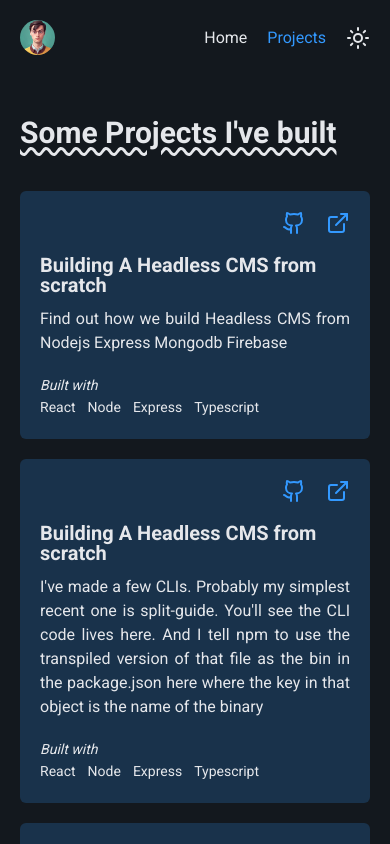
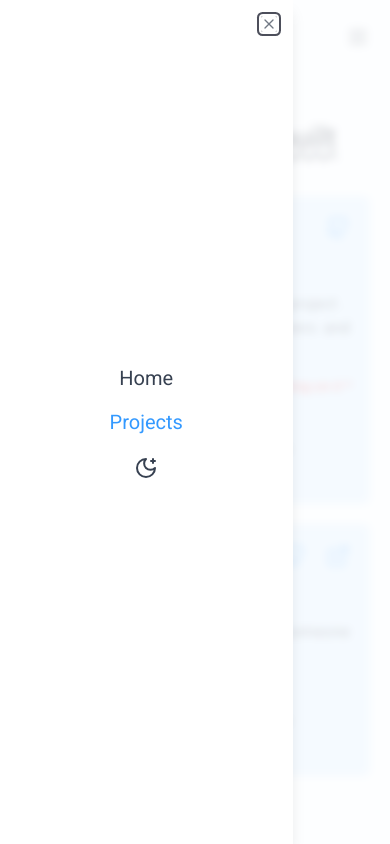
Before and after one commit to zphtet/zph-portfolio, a Next.js app: page /projects in a window 390 px wide. Both pictures are taken after a click on the button 358 px from the left and 37 px from the top of the page. Shown: the top 844 px of the page. Built offline with nearby package versions, Linux system fonts and the light colour scheme.

Commit message:
mobile nav and my pic

```diff
--- a/app/components/about-me.tsx
+++ b/app/components/about-me.tsx
@@ -36,11 +36,11 @@ const AboutMe = () => {
       <div className="flex-1 pt-16 flex justify-center">
         <div>
           <Image
-            className="rounded-md grayscale rotate-6 hover:rotate-0 transition-all hover:grayscale-0"
-            src={"/user.jpg"}
+            className="rounded-md grayscale rotate-6 hover:rotate-0 transition-all hover:[filter:grayscale(60%)]"
+            src={"/assets/my.png"}
             alt="profile pic"
-            width={200}
-            height={200}
+            width={150}
+            height={150}
           />
         </div>
       </div>
--- a/app/components/experience.tsx
+++ b/app/components/experience.tsx
@@ -26,8 +26,8 @@ const Experience = () => {
             />
             <div>
               <p>
-                Studied 4th Year (Electronics Engineering ) at Mandalay
-                Technological University - MTU
+                Studied 4<sup>th</sup> Year (Electronics Engineering ) at
+                Mandalay Technological University - MTU
               </p>
               <span className="text-sm">(2016 to 2020)</span>
             </div>
--- a/app/components/mobile-nav.tsx
+++ b/app/components/mobile-nav.tsx
@@ -1,22 +1,23 @@
-import {
-  Sheet,
-  SheetClose,
-  SheetContent,
-  SheetDescription,
-  SheetFooter,
-  SheetHeader,
-  SheetTitle,
-  SheetTrigger,
-} from "@/components/ui/sheet";
+import { Sheet, SheetContent, SheetTrigger } from "@/components/ui/sheet";
+import { Menu } from "lucide-react";
+import NavLinks from "./nav-links";
+import ThemeSwitcher from "./theme-switcher";
 
 const MobileNav = () => {
   return (
     <Sheet>
       <SheetTrigger asChild>
-        <button>Open</button>
+        <button>
+          <Menu />
+        </button>
       </SheetTrigger>
-      <SheetContent>
-        <p> This will be nav items</p>
+      <SheetContent side={"left"} className=" border-none ">
+        <div className=" w-full h-full grid place-items-center ">
+          <div className="flex flex-col gap-5">
+            <NavLinks />
+            <ThemeSwitcher />
+          </div>
+        </div>
       </SheetContent>
     </Sheet>
   );
--- a/app/components/nav-bar.tsx
+++ b/app/components/nav-bar.tsx
@@ -1,36 +1,29 @@
 import Image from "next/image";
-import NavLink from "./nav-link";
 import ThemeSwitcher from "./theme-switcher";
+import MobileNav from "./mobile-nav";
+import NavLinks from "./nav-links";
 
 const Navbar = () => {
-  const navLinkData = [
-    {
-      label: "Home",
-      pathname: "/",
-    },
-    {
-      label: "Projects",
-      pathname: "/projects",
-    },
-  ];
   return (
     <header className="max-w-7xl mx-auto  p-5 flex items-center justify-between">
-      <div>
+      <div className="w-[40px] h-[40px] rounded-full  overflow-hidden">
         <Image
-          src={"/user.jpg"}
+          src={"/assets/my.png"}
           alt="my pic"
-          width={35}
-          height={35}
-          className="rounded-full object-cover overflow-hidden"
+          width={40}
+          height={40}
+          className=" object-cover grayscale cursor-pointer"
         />
       </div>
       <nav className="flex items-center gap-5">
-        <div className="flex items-center gap-5">
-          {navLinkData.map((navlink) => {
-            return <NavLink key={navlink.label} {...navlink} />;
-          })}
+        <div className="block sm:hidden">
+          <MobileNav />
         </div>
-        <div>
+
+        <div className="sm:block hidden">
+          <NavLinks />
+        </div>
+        <div className="sm:block hidden">
           <ThemeSwitcher />
         </div>
       </nav>
--- a/app/components/nav-link.tsx
+++ b/app/components/nav-link.tsx
@@ -6,9 +6,13 @@ import { usePathname } from "next/navigation";
 const NavLink: React.FC<NavLinkType> = ({ label, pathname }) => {
   const curPathname = usePathname();
   const active = curPathname === pathname;
+  const clickHandler = () => {
+    document.getElementById("sheet-close")?.click();
+  };
   return (
     <Link
-      className={`text-base xsm:text-xl hover:text-primary ${
+      onClick={clickHandler}
+      className={`text-xl  xsm:text-xl hover:text-primary ${
         active && "text-primary"
       }`}
       href={pathname}
--- /dev/null
+++ b/app/components/nav-links.tsx
@@ -0,0 +1,23 @@
+import NavLink from "./nav-link";
+
+const NavLinks = () => {
+  const navLinkData = [
+    {
+      label: "Home",
+      pathname: "/",
+    },
+    {
+      label: "Projects",
+      pathname: "/projects",
+    },
+  ];
+  return (
+    <div className=" flex  sm:flex-row flex-col   items-center gap-4 sm:gap-5">
+      {navLinkData.map((navlink) => {
+        return <NavLink key={navlink.label} {...navlink} />;
+      })}
+    </div>
+  );
+};
+
+export default NavLinks;
--- a/app/components/pro-card.tsx
+++ b/app/components/pro-card.tsx
@@ -1,33 +1,51 @@
 import { ExternalLink, Github } from "lucide-react";
+import React from "react";
 
-const ProjectCard = ({ text }: { text?: string }) => {
+type ProjectCardProps = {
+  gitUrl: string;
+  liveUrl?: string;
+  working?: boolean;
+  title: string;
+  description: string;
+  builds: string[];
+};
+
+const ProjectCard: React.FC<ProjectCardProps> = ({
+  gitUrl,
+  liveUrl,
+  working,
+  title,
+  description,
+  builds,
+}) => {
   return (
     <div className="project-card  ">
       <div className="flex items-center gap-5 justify-end ">
-        <a href="https://www.google.com" target="_blank">
+        <a href={gitUrl} target="_blank">
           <Github className="text-primary" />
         </a>
-        <a href="https://www.google.com" target="_blank">
-          <ExternalLink className="text-primary" />
-        </a>
+        {liveUrl && (
+          <a href={liveUrl} target="_blank">
+            <ExternalLink className="text-primary" />
+          </a>
+        )}
       </div>
 
       <div className="space-y-3">
-        <h6 className="font-bold text-xl leading-5">
-          Building A Headless CMS from scratch
-        </h6>
-        <p className="text-justify">
-          {text ||
-            "  Find out how we build Headless CMS from Nodejs Express Mongodb Firebase"}
-        </p>
+        <h6 className="font-bold text-xl leading-5">{title}</h6>
+        <p className="text-justify">{description}</p>
+        {working && (
+          <span className=" block text-right mt-5 italic text-sm text-red-600">
+            Working on it *
+          </span>
+        )}
       </div>
       <div className=" flex-1 flex items-end ">
         <div className="techs">
           <span className="italic block text-sm">Built with </span>
-          <p>React</p>
-          <p>Node </p>
-          <p>Express</p>
-          <p>Typescript</p>
+          {builds.map((tech) => {
+            return <p key={tech}>{tech}</p>;
+          })}
         </div>
       </div>
     </div>
--- a/app/components/theme-switcher.tsx
+++ b/app/components/theme-switcher.tsx
@@ -14,11 +14,21 @@ const ThemeSwitcher = () => {
   return (
     <div className=" grid place-items-center">
       {theme === "light" ? (
-        <button onClick={() => setTheme("dark")}>
+        <button
+          onClick={() => {
+            setTheme("dark");
+            document.getElementById("sheet-close")?.click();
+          }}
+        >
           <MoonStar />
         </button>
       ) : (
-        <button onClick={() => setTheme("light")}>
+        <button
+          onClick={() => {
+            setTheme("light");
+            document.getElementById("sheet-close")?.click();
+          }}
+        >
           <Sun />
         </button>
       )}
--- a/app/projects/page.tsx
+++ b/app/projects/page.tsx
@@ -1,4 +1,22 @@
 import ProjectCard from "../components/pro-card";
+
+const Projects = [
+  {
+    gitUrl: "https://github.com/zphtet/dev-overflow",
+    working: true,
+    title: "StackOverflow Clone",
+    description:
+      "This is the stackoverflow clone project . Users can post , comment , answers and etc ...",
+    builds: ["NextJs", "Typescript", "MongoDB", "Prisma", "ShadcnUi"],
+  },
+  {
+    gitUrl: "https://github.com/zphtet/issue-tracker",
+    liveUrl: "https://issue-tracker-rho-lemon.vercel.app/",
+    title: "Issues Tracker",
+    description: "You can create issues and assign someone you want.",
+    builds: ["NextJs", "Typescript", "MongoDB", "Prisma", "ShadcnUi"],
+  },
+];
 
 const ProjectsPage = () => {
   return (
@@ -6,14 +24,9 @@ const ProjectsPage = () => {
       <div className="max-w-5xl  mx-auto  ">
         <h2 className="section-title">Some Projects I've built </h2>
         <div className="my-10 flex gap-5  flex-wrap ">
-          <ProjectCard />
-          <ProjectCard text="I've made a few CLIs. Probably my simplest recent one is split-guide. You'll see the CLI code lives here. And I tell npm to use the transpiled version of that file as the bin in the package.json here where the key in that object is the name of the binary " />
-          <ProjectCard text="I've made a few CLIs. Probably my simplest recent one is split-guide. You'll see the CLI code lives here. And I tell npm to use the transpiled version of that file as the bin in the package.json here where the key in that object is the name of the binary " />
-          <ProjectCard text="I've made a few CLIs. Probably my simplest recent one is split-guide. You'll see the CLI code lives here. And I tell npm to use the transpiled version of that file as the bin in the package.json here where the key in that object is the name of the binary " />
-          <ProjectCard />
-          <ProjectCard />
-          <ProjectCard />
-          <ProjectCard />
+          {Projects.map((project) => {
+            return <ProjectCard key={project.title} {...project} />;
+          })}
         </div>
       </div>
     </div>
--- a/components/ui/sheet.tsx
+++ b/components/ui/sheet.tsx
@@ -1,19 +1,19 @@
-"use client"
+"use client";
 
-import * as React from "react"
-import * as SheetPrimitive from "@radix-ui/react-dialog"
-import { cva, type VariantProps } from "class-variance-authority"
-import { X } from "lucide-react"
+import * as React from "react";
+import * as SheetPrimitive from "@radix-ui/react-dialog";
+import { cva, type VariantProps } from "class-variance-authority";
+import { X } from "lucide-react";
 
-import { cn } from "@/lib/utils"
+import { cn } from "@/lib/utils";
 
-const Sheet = SheetPrimitive.Root
+const Sheet = SheetPrimitive.Root;
 
-const SheetTrigger = SheetPrimitive.Trigger
+const SheetTrigger = SheetPrimitive.Trigger;
 
-const SheetClose = SheetPrimitive.Close
+const SheetClose = SheetPrimitive.Close;
 
-const SheetPortal = SheetPrimitive.Portal
+const SheetPortal = SheetPrimitive.Portal;
 
 const SheetOverlay = React.forwardRef<
   React.ElementRef<typeof SheetPrimitive.Overlay>,
@@ -27,8 +27,8 @@ const SheetOverlay = React.forwardRef<
     {...props}
     ref={ref}
   />
-))
-SheetOverlay.displayName = SheetPrimitive.Overlay.displayName
+));
+SheetOverlay.displayName = SheetPrimitive.Overlay.displayName;
 
 const sheetVariants = cva(
   "fixed z-50 gap-4 bg-white p-6 shadow-lg transition ease-in-out data-[state=open]:animate-in data-[state=closed]:animate-out data-[state=closed]:duration-300 data-[state=open]:duration-500 dark:bg-slate-950",
@@ -47,7 +47,7 @@ const sheetVariants = cva(
       side: "right",
     },
   }
-)
+);
 
 interface SheetContentProps
   extends React.ComponentPropsWithoutRef<typeof SheetPrimitive.Content>,
@@ -65,14 +65,17 @@ const SheetContent = React.forwardRef<
       {...props}
     >
       {children}
-      <SheetPrimitive.Close className="absolute right-4 top-4 rounded-sm opacity-70 ring-offset-white transition-opacity hover:opacity-100 focus:outline-none focus:ring-2 focus:ring-slate-950 focus:ring-offset-2 disabled:pointer-events-none data-[state=open]:bg-slate-100 dark:ring-offset-slate-950 dark:focus:ring-slate-300 dark:data-[state=open]:bg-slate-800">
+      <SheetPrimitive.Close
+        id="sheet-close"
+        className="absolute right-4 top-4 rounded-sm opacity-70 ring-offset-white transition-opacity hover:opacity-100 focus:outline-none focus:ring-2 focus:ring-slate-950 focus:ring-offset-2 disabled:pointer-events-none data-[state=open]:bg-slate-100 dark:ring-offset-slate-950 dark:focus:ring-slate-300 dark:data-[state=open]:bg-slate-800"
+      >
         <X className="h-4 w-4" />
         <span className="sr-only">Close</span>
       </SheetPrimitive.Close>
     </SheetPrimitive.Content>
   </SheetPortal>
-))
-SheetContent.displayName = SheetPrimitive.Content.displayName
+));
+SheetContent.displayName = SheetPrimitive.Content.displayName;
 
 const SheetHeader = ({
   className,
@@ -85,8 +88,8 @@ const SheetHeader = ({
     )}
     {...props}
   />
-)
-SheetHeader.displayName = "SheetHeader"
+);
+SheetHeader.displayName = "SheetHeader";
 
 const SheetFooter = ({
   className,
@@ -99,8 +102,8 @@ const SheetFooter = ({
     )}
     {...props}
   />
-)
-SheetFooter.displayName = "SheetFooter"
+);
+SheetFooter.displayName = "SheetFooter";
 
 const SheetTitle = React.forwardRef<
   React.ElementRef<typeof SheetPrimitive.Title>,
@@ -108,11 +111,14 @@ const SheetTitle = React.forwardRef<
 >(({ className, ...props }, ref) => (
   <SheetPrimitive.Title
     ref={ref}
-    className={cn("text-lg font-semibold text-slate-950 dark:text-slate-50", className)}
+    className={cn(
+      "text-lg font-semibold text-slate-950 dark:text-slate-50",
+      className
+    )}
     {...props}
   />
-))
-SheetTitle.displayName = SheetPrimitive.Title.displayName
+));
+SheetTitle.displayName = SheetPrimitive.Title.displayName;
 
 const SheetDescription = React.forwardRef<
   React.ElementRef<typeof SheetPrimitive.Description>,
@@ -123,8 +129,8 @@ const SheetDescription = React.forwardRef<
     className={cn("text-sm text-slate-500 dark:text-slate-400", className)}
     {...props}
   />
-))
-SheetDescription.displayName = SheetPrimitive.Description.displayName
+));
+SheetDescription.displayName = SheetPrimitive.Description.displayName;
 
 export {
   Sheet,
@@ -137,4 +143,4 @@ export {
   SheetFooter,
   SheetTitle,
   SheetDescription,
-}
+};
```
Also changed, not shown: public/assets/my.png (added).
